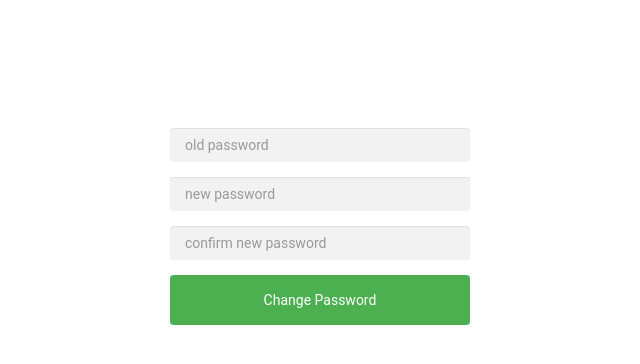
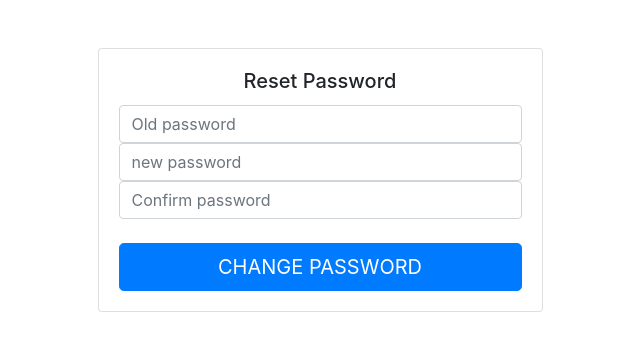
Before and after one commit to Sephoro/TripPlanner, a website: page views/profile/PasswordReset.html in a window 1280 px wide. Shown: the whole page, without its empty margins (320-960 px from the left). Drawn offline with nearby package versions, Linux system fonts and the light colour scheme; files that its build step writes are made by us from their sources.

Commit message:
Reset password tests

```diff
--- a/routes/profileRoutes.js
+++ b/routes/profileRoutes.js
@@ -40,7 +40,7 @@ router.get('/api/list', function (req, res) {
 
 router.post('/api/RS', function (req, res) {
   let oldPassword = req.body.password
-  let newPassword = req.body.newPassword
+  let newPassword = req.body.inputPassword
   let confirmPassword = req.body.confirmPassword
   let oldPass = false
   let newPass = false
--- a/views/profile/PasswordReset.html
+++ b/views/profile/PasswordReset.html
@@ -1,31 +1,63 @@
-</html>
-
 <!DOCTYPE html>
 <html>
 
 <head>
-    <title>Reset Password</title>
-    <link rel="stylesheet" type="text/css" href="/cdn/stylesheet/profile.css">
-    <link rel="stylesheet" href="https://maxcdn.bootstrapcdn.com/bootstrap/3.4.0/css/bootstrap.min.css">
-    <link rel="stylesheet" href="https://maxcdn.bootstrapcdn.com/bootstrap/3.4.0/css/bootstrap.min.css">
-    <link rel="stylesheet" href="https://maxcdn.bootstrapcdn.com/bootstrap/3.4.0/css/bootstrap.min.css">
+    <meta charset="UTF-8">
+    <meta name="viewport" content="width=device-width, initial-scale=1.0">
+    <meta http-equiv="X-UA-Compatible" content="ie=edge">
+    <title>Creating an account</title>
+    <!-- Latest compiled and minified CSS -->
+    <link rel="stylesheet" href="https://maxcdn.bootstrapcdn.com/bootstrap/4.3.1/css/bootstrap.min.css">
+
+    <!-- jQuery library -->
+    <script src="https://ajax.googleapis.com/ajax/libs/jquery/3.3.1/jquery.min.js"></script>
+
+    <!-- Popper JS -->
+    <script src="https://cdnjs.cloudflare.com/ajax/libs/popper.js/1.14.7/umd/popper.min.js"></script>
+
+    <!-- Latest compiled JavaScript -->
+    <script src="https://maxcdn.bootstrapcdn.com/bootstrap/4.3.1/js/bootstrap.min.js"></script>
 </head>
 
 <body>
-    <div class="login-page">
-        <div class="form">
-            <form class="register-form" action="./api/RS" method="POST">
+    <main>
+        <div class="container">
+            <div class="row">
+                <div class="col-sm-9 col-md-7 col-lg-5 mx-auto">
+                    <div class="card card-signin my-5">
+                        <div class="card-body">
+                            <h5 class="card-title text-center">Reset Password</h5>
+                            <form class="form-signin" action="./api/RS" method="POST">
 
-                <input type="password" name="password" placeholder="old password" class="form-control" id="email" />
-                <input type="password" name="newPassword" placeholder="new password" id="inputPassword"
-                    class="form-control" id="email" />
-                <input type="password" name="confirmPassword" placeholder="confirm new password" id="confirmPassword"
-                    class="form-control" id="email" required onkeyup='checkPasswordMatch();'/>
-                <button type="submit" class="btn btn-success">Change Password</button>
-            </form>
+                                <div class="form-label-group">
+                                    <input type="password" name="password" id="password" class="form-control"
+                                        placeholder="Old password" required>
+                                </div>
+
+                                <div class="form-label-group">
+                                    <input type="password" name="inputPassword" id="inputPassword" class="form-control"
+                                        placeholder="new password" required>
+                                </div>
+
+                                <div class="form-label-group">
+                                    <input type="password" name="confirmPassword" id="confirmPassword"
+                                        class="form-control" placeholder="Confirm password" required
+                                        onkeyup='checkPasswordMatch();'>
+                                    <span id='message'></span>
+                                </div>
+
+                                <br>
+                                <button type="submit" class="btn btn-lg btn-primary btn-block text-uppercase"
+                                    type="submit" id='signUpButton'>Change Password
+                                </button>
+                            </form>
+                        </div>
+                    </div>
+                </div>
+            </div>
         </div>
-    </div>
-    <script src='/cdn/scripts/account/account.js'></script>
+    </main>
 </body>
+<script src='/cdn/scripts/account/account.js'></script>
 
 </html>
```
Also changed, not shown: tests/profile/profile.test.js (+39 -4 lines).
